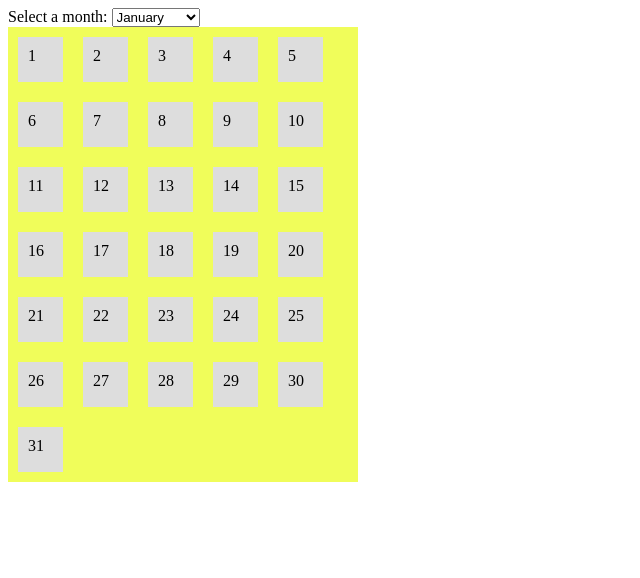
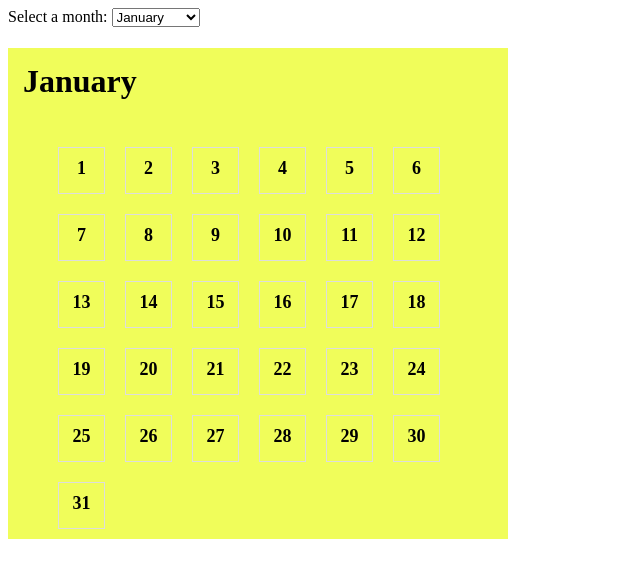
Before and after one commit to 5a1era/lern_udemi, a plain HTML site: page html/calendar.html in a window 1280 px wide. Shown: the whole page, without its empty margins (0-640 px from the left). Drawn offline with Linux system fonts and the light colour scheme; files that its build step writes are made by us from their sources.

Commit message:
Create page a calendar

```diff
--- a/css/calendar_style.css
+++ b/css/calendar_style.css
@@ -1,16 +1,30 @@
 .numbers-of-calendar {
+
+    width: 500px;
+    height: auto;
+    background-color: #f0fd5a;
+
+}
+
+ul {
     display: flex;
     align-content:space-between;
     flex-wrap: wrap;
-    width: 350px;
-    height: auto;
-    background-color: #f0fd5a;
+    list-style-type: none;
 }
 
-.number {
+li {
     width: 25px;
     height: 25px;
     padding: 10px;
     margin: 10px;
-    background-color: #ddd;
+    font-weight: bold;
+    font-size: large;
+    border: 1px solid #ddd;
+    text-align: center;
 }
+
+h1 {
+    text-transform: capitalize;
+    padding: 15px;
+}
--- a/html/calendar.html
+++ b/html/calendar.html
@@ -1,11 +1,13 @@
 <!DOCTYPE html>
 <html lang="en">
+
 <head>
     <meta charset="UTF-8">
     <meta name="viewport" content="width=device-width, initial-scale=1.0">
     <link rel="stylesheet" href="/examples_udemi/css/calendar_style.css">
     <title>Document</title>
 </head>
+
 <body>
     <label for="calendar">Select a month: </label>
     <select name="month" id="month">
@@ -24,39 +26,40 @@
     </select>
 
     <div class="numbers-of-calendar">
-        <div class="number">1</div>
-        <div class="number">2</div>
-        <div class="number">3</div>
-        <div class="number">4</div>
-        <div class="number">5</div>
-        <div class="number">6</div>
-        <div class="number">7</div>
-        <div class="number">8</div>
-        <div class="number">9</div>
-        <div class="number">10</div>
-        <div class="number">11</div>
-        <div class="number">12</div>
-        <div class="number">13</div>
-        <div class="number">14</div>
-        <div class="number">15</div>
-        <div class="number">16</div>
-        <div class="number">17</div>
-        <div class="number">18</div>
-        <div class="number">19</div>
-        <div class="number">20</div>
-        <div class="number">21</div>
-        <div class="number">22</div>
-        <div class="number">23</div>
-        <div class="number">24</div>
-        <div class="number">25</div>
-        <div class="number">26</div>
-        <div class="number">27</div>
-        <div class="number">28</div>
-        <div class="number">29</div>
-        <div class="number">30</div>
-        <div id="thirty_one" class="number">31</div>
+        <h1></h1>
+        <ul class="list">
+
+        </ul>
     </div>
     <!-- /.numbers-of-calendar -->
+    <script>
+        const select = document.querySelector('select');
+        const list = document.querySelector('ul');
+        const h1 = document.querySelector('h1');
 
+
+
+        select.onchange = function () {
+            let choice = select.value;
+            let days = +31;
+            if (choice === 'april' || choice === 'june' ||
+                choice === 'september' || choice === 'november') {
+                days = +30;
+            } else if (choice === 'february') {
+                days = +28;
+            }
+            createCalendar(days, choice);
+        }
+
+        function createCalendar(days, choice) {
+            list.innerHTML = '';
+            h1.textContent = choice;
+            for (let i = +1; i <= days; i++){
+                const listItem = document.createElement('li');
+                listItem.textContent = i;
+                list.appendChild(listItem);
+            }
+        }
+        createCalendar(31, 'january');
+    </script>
 </body>
-</html>
```
Also changed, not shown: index.html (+1 -1 lines).
